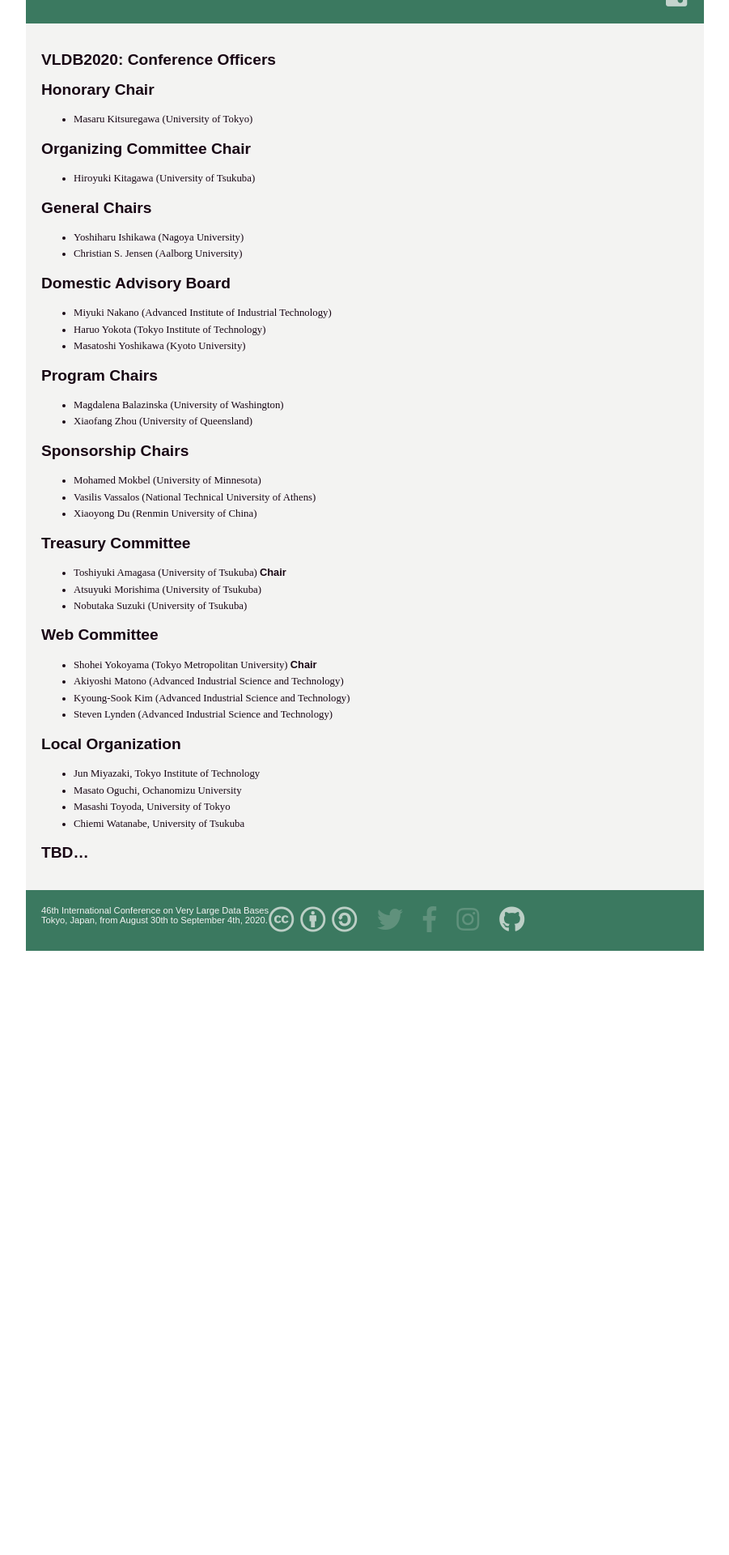
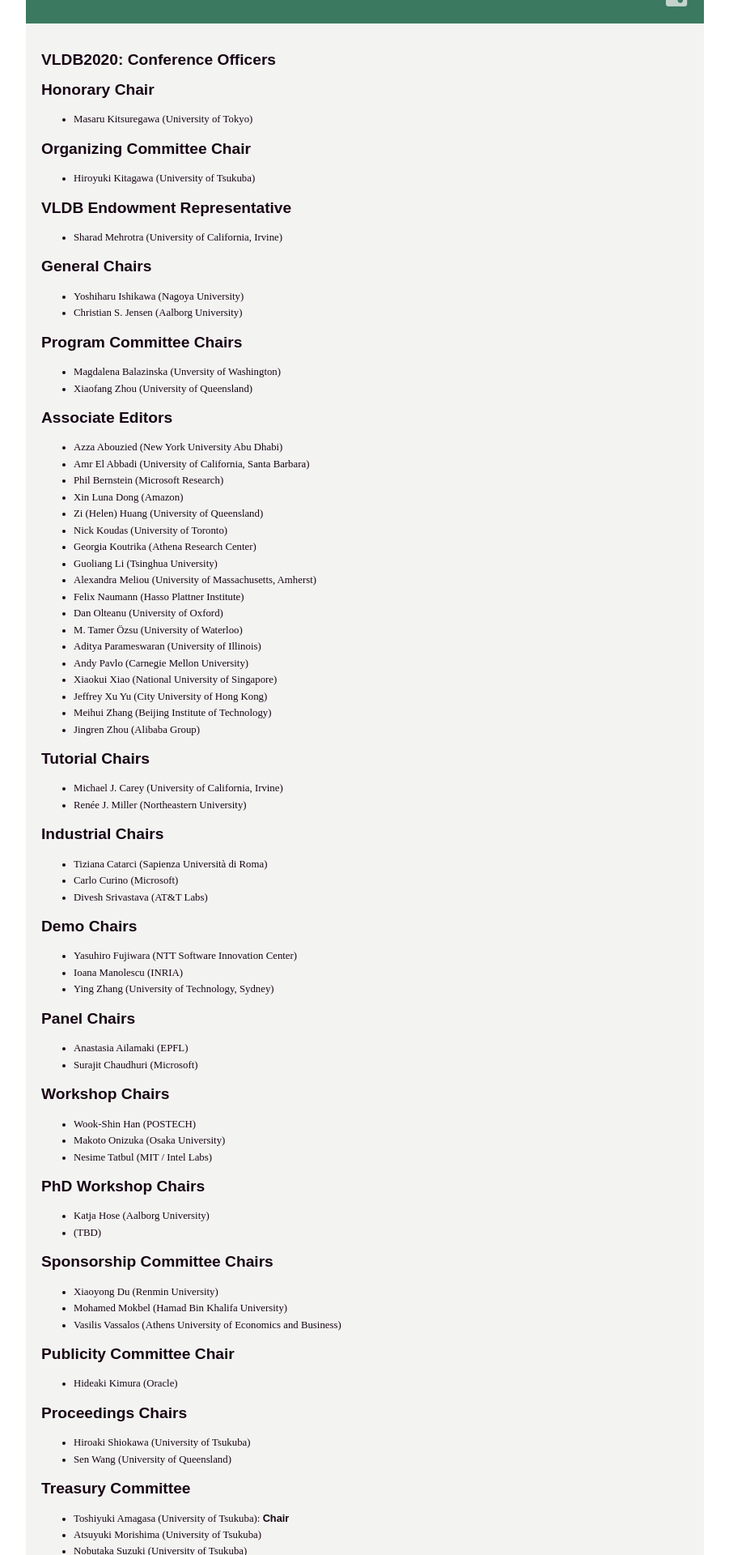
Before and after one commit to VLDB2020/developer-preview, a Jekyll site: the page built from officers.md, in a window 1280 px wide. Shown: the part 2615-4535 px from the top of the page at 81% size, without its empty margins (189-1090 px from the left). Built offline with Jekyll 4.4.1, drawn with Linux system fonts in a browser that asks for light colours; nearby versions of some CDN libraries; some web fonts are replaced; some of the changed text lies outside the part shown.

Commit message:
update officers and PVLDB editors (#25)

```diff
--- a/_includes/submenu.html
+++ b/_includes/submenu.html
@@ -54,7 +54,9 @@
     <a href="officers.html">
         <div class="submenu-item">Conference Officers</div>
     </a>
-    <div class="submenu-item link-disable">PVLDB Review Board</div>
+    <a href="pvldb.html">
+        <div class="submenu-item">PVLDB Review Board</div>
+    </a>
     <div class="submenu-item link-disable">Contact</div>
 </div>
 <div id="submenu-panel-forauthors" class="right-submenu-panel bgcol-forauthors-dark">
--- a/officers.md
+++ b/officers.md
@@ -14,46 +14,114 @@ category: information
 
 * Hiroyuki Kitagawa (University of Tsukuba)
 
+## VLDB Endowment Representative
+
+* Sharad Mehrotra (University of California, Irvine)
+
 ## General Chairs
 
 * Yoshiharu Ishikawa (Nagoya University)
 * Christian S. Jensen (Aalborg University)
 
-## Domestic Advisory Board
+## Program Committee Chairs
 
-* Miyuki Nakano (Advanced Institute of Industrial Technology)
-* Haruo Yokota (Tokyo Institute of Technology)
-* Masatoshi Yoshikawa (Kyoto University)
-
-## Program Chairs
-
-* Magdalena Balazinska (University of Washington)
+* Magdalena Balazinska (Unversity of Washington)
 * Xiaofang Zhou (University of Queensland)
 
-## Sponsorship Chairs
+## Associate Editors
 
-* Mohamed Mokbel (University of Minnesota)
-* Vasilis Vassalos (National Technical University of Athens)
-* Xiaoyong Du (Renmin University of China)
+* Azza Abouzied (New York University Abu Dhabi)
+* Amr El Abbadi (University of California, Santa Barbara)
+* Phil Bernstein (Microsoft Research)
+* Xin Luna Dong (Amazon)
+* Zi (Helen) Huang (University of Queensland)
+* Nick Koudas (University of Toronto)
+* Georgia Koutrika (Athena Research Center)
+* Guoliang Li (Tsinghua University)
+* Alexandra Meliou (University of Massachusetts, Amherst)
+* Felix Naumann (Hasso Plattner Institute)
+* Dan Olteanu (University of Oxford)
+* M. Tamer Özsu (University of Waterloo)
+* Aditya Parameswaran (University of Illinois)
+* Andy Pavlo (Carnegie Mellon University)
+* Xiaokui Xiao (National University of Singapore)
+* Jeffrey Xu Yu (City University of Hong Kong)
+* Meihui Zhang (Beijing Institute of Technology)
+* Jingren Zhou (Alibaba Group)
+
+## Tutorial Chairs
+
+* Michael J. Carey (University of California, Irvine)
+* Renée J. Miller (Northeastern University)
+
+## Industrial Chairs
+
+* Tiziana Catarci (Sapienza Università di Roma)
+* Carlo Curino (Microsoft)
+* Divesh Srivastava (AT&T Labs)
+
+## Demo Chairs
+
+* Yasuhiro Fujiwara (NTT Software Innovation Center)
+* Ioana Manolescu (INRIA)
+* Ying Zhang (University of Technology, Sydney)
+
+## Panel Chairs
+
+* Anastasia Ailamaki (EPFL)
+* Surajit Chaudhuri (Microsoft)
+
+## Workshop Chairs
+
+* Wook-Shin Han (POSTECH)
+* Makoto Onizuka (Osaka University)
+* Nesime Tatbul (MIT / Intel Labs)
+
+## PhD Workshop Chairs
+
+* Katja Hose (Aalborg University)
+* (TBD)
+
+## Sponsorship Committee Chairs
+
+* Xiaoyong Du (Renmin University)
+* Mohamed Mokbel (Hamad Bin Khalifa University)
+* Vasilis Vassalos (Athens University of Economics and Business)
+
+## Publicity Committee Chair
+
+* Hideaki Kimura (Oracle)
+
+## Proceedings Chairs
+
+* Hiroaki Shiokawa (University of Tsukuba)
+* Sen Wang (University of Queensland)
 
 ## Treasury Committee
 
-* Toshiyuki Amagasa (University of Tsukuba) <span class="h-font">Chair</span>
+* Toshiyuki Amagasa (University of Tsukuba): <span class="h-font">Chair</span>
 * Atsuyuki Morishima (University of Tsukuba)
 * Nobutaka Suzuki (University of Tsukuba)
 
-## Web Committee
+## Web and SNS Committee
 
-* Shohei Yokoyama (Tokyo Metropolitan University) <span class="h-font">Chair</span>
-* Akiyoshi Matono (Advanced Industrial Science and Technology)
-* Kyoung-Sook Kim (Advanced Industrial Science and Technology)
-* Steven Lynden (Advanced Industrial Science and Technology)
+* Shohei Yokoyama (Tokyo Metropolitan University): <span class="h-font">Chair</span>
+* Kyoung-Sook Kim (AIST)
+* Steven Lynden (AIST)
+* Akiyoshi Matono (AIST)
 
-## Local Organization
+## Local Arrangement Committee
 
-* Jun Miyazaki, Tokyo Institute of Technology
-* Masato Oguchi, Ochanomizu University
-* Masashi Toyoda, University of Tokyo
-* Chiemi Watanabe, University of Tsukuba
+* Jun Miyazaki (Tokyo Institute of Technology): <span class="h-font">Chair</span>
+* Masato Oguchi (Ochanomizu University)
+* Masashi Toyoda (University of Tokyo)
+* Chiemi Watanabe (University of Tsukuba)
+* Registration Chairs
+* Kaoru Katayama (Tokyo Metropolitan University)
+* Takashi Tomii (Yokohama National University)
 
-## TBD...
+## Domestic Advisory Board
+
+* Miyuki Nakano (Advanced Institute of Industrial Technolog)
+* Haruo Yokota (Tokyo Institute of Technology)
+* Masatoshi Yoshikawa (Kyoto University)
--- /dev/null
+++ b/pvldb.md
@@ -0,0 +1,204 @@
+---
+layout: default
+title: PVLDB Review Board
+category: information
+---
+
+# VLDB2020: PVLDB Review Board
+
+## Research Track Program Committee
+
+* Ziawasch Abedjan (TU Berlin)
+* Ashraf Aboulnaga (Qatar Computing Research Institute, HBKU)
+* Pelin Angın (Middle East Technical University)
+* Arvind Arasu (Microsoft Research)
+* Joy Arulraj (Georgia Tech)
+* Manos Athanassoulis (Boston University)
+* Zhifeng Bao (RMIT University)
+* Ilaria Bartolini (University of Bologna)
+* Leilani Battle (University of Maryland)
+* Kaustubh Beedkar (TU Berlin)
+* Arnab Bhattacharya (IIT Kanpur)
+* Sourav S Bhowmick (Nanyang Technological University)
+* Carsten Binnig (TU Darmstadt)
+* Spyros Blanas (The Ohio State University)
+* Matthias Boehm (Graz University of Technology)
+* Alexander Böhm (SAP SE)
+* Michael Böhlen (University of Zürich)
+* Peter Boncz (Centrum Wiskunde & Informatica)
+* Angela Bonifati (Lyon 1 University)
+* Philippe Bonnet (IT University of Copenhagen)
+* Renata Borovica-Gajic (University of Melbourne)
+* Huiping Cao (New Mexico State University)
+* Lei Cao (MIT)
+* Lijun Chang (The University of Sydney)
+* Surajit Chaudhuri (Microsoft Research)
+* Lei Chen (Hong Kong University of Science and Technology)
+* Hong Cheng (The Chinese University of Hong Kong)
+* Reynold Cheng (The University of Hong Kong)
+* Fei Chiang (McMaster University)
+* Xu Chu (Georgia Tech)
+* Bobbie Cochrane (IBM)
+* Gao Cong (Nanyang Technological Univesity)
+* Brian Cooper (Google)
+* Natacha Crooks (University of Texas at Austin)
+* Andrew Crotty (Brown University)
+* Bin Cui (Peking University)
+* Sudipto Das (Microsoft Research)
+* Akash Das Sarma (Facebook)
+* Khuzaima Daudjee (University of Waterloo)
+* Niv Dayan (Harvard University)
+* Dong Deng (Rutgers University)
+* Bailu Ding (Microsoft Research)
+* Bolin Ding (Alibaba Group)
+* Jens Dittrich (Saarland University)
+* Harish Doraiswamy (New York University)
+* Eduard C. Dragut (Temple University)
+* Curtis Dyreson (Utah State University)
+* Mohamed Y. Eltabakh (Teradata Labs)
+* Jose M. Faleiro (University of California, Berkeley)
+* Ju Fan (Renmin University of China)
+* Raul Castro Fernandez (MIT)
+* Avrilia Floratou (Microsoft Research)
+* Avigdor Gal (Technion)
+* Alex Galakatos (Brown University)
+* Johann Gamper (Free University of Bozen-Bolzano)
+* Jing Gao (University at Buffalo)
+* Yunjun Gao (Zhejiang University)
+* Tingjian Ge (University of Massachusetts, Lowell)
+* Floris Geerts (University of Antwerp)
+* Johannes Gehrke (Microsoft Research)
+* Jonathan Goldstein (Microsoft Research)
+* Torsten Grust (University of Tübingen)
+* Wook-Shin Han (POSTECH)
+* Takahiro Hara (Osaka University)
+* Oktie Hassanzadeh (IBM Research)
+* Michael Hay (Colgate University)
+* Xi He (University of Waterloo)
+* Melanie Herschel (University of Stuttgart)
+* Katja Hose (Aalborg University)
+* Wen Hua (The University of Queensland)
+* Xin Huang (Hong Kong Baptist University)
+* Yan Huang (University of North Texas)
+* Seung-won Hwang (Yonsei University)
+* Christopher Jermaine (Rice University)
+* Ruoming Jin (Kent State University)
+* Eser Kandogan (IBM Research - Almaden)
+* Murat Kantarcioglu (University of Texas at Dallas)
+* Verena Kantere (University of Ottawa)
+* Pinar Karagoz (Middle East Technical University)
+* Manos Karpathiotakis (EPFL)
+* Batya Kenig (University of Washington)
+* Oliver Kennedy (University at Buffalo)
+* Arijit Khan (Nanyang Technological University)
+* Daniel Kifer (Pennsylvania State University)
+* Hideaki Kimura (Oracle)
+* Sanjay Krishnan (University of Chicago)
+* Arun Kumar (University of California, San Diego)
+* Chuan Lei (IBM Research - Almaden)
+* Viktor Leis (Technical University of Munich)
+* Ulf Leser (Humboldt-Universität zu Berlin)
+* Chengkai Li (The University of Texas at Arlington)
+* Feifei Li (University of Utah)
+* Rong-Hua Li (Beijing Institute of Technology)
+* Sebastian Link (The University of Auckland)
+* Chengfei Liu (Swinburne University of Technology)
+* Hua Lu (Aalborg University)
+* Jiaheng Lu (University of Helsinki)
+* Wei Lu (Renmin University of China)
+* Shuai Ma (Beihang University)
+* Nikos Mamoulis (University of Ioannina)
+* Ioana Manolescu (INRIA)
+* Essam Mansour (Qatar Computing Research Institute, HBKU)
+* Ryan Marcus (Brandeis University)
+* Sergey Melnik (Google)
+* Mohamed Mokbel (Qatar Computing Research Institute, HBKU)
+* Mirella Moura Moro (Universidade Federal de Minas Gerais)
+* Davide Mottin (Aarhus University)
+* Parth Nagarkar (New Mexico State University)
+* Faisal Nawab (University of California, Santa Cruz)
+* Thomas Neumann (Technical University of Munich)
+* Milos Nikolic (The University of Edinburgh)
+* Beng Chin Ooi (National University of Singapore)
+* Ismail Oukid (SAP SE)
+* Mourad Ouzzani (Qatar Computing Research Institute, HBKU)
+* Themis Palpanas (Paris Descartes University)
+* George Papadakis (University of Athens)
+* Olga Papaemmanouil (Brandeis University)
+* Thorsten Papenbrock (Hasso Plattner Institute)
+* Paolo Papotti (EURECOM)
+* Stefano Paraboschi (Universita' degli Studi di Bergamo)
+* Yongjoo Park (University of Michigan)
+* Jignesh M. Patel (University of Wisconsin-Madison)
+* Peter Pietzuch (Imperial College London)
+* Holger Pirk (Imperial College London)
+* Fábio Porto (National Laboratory for Scientific Computing (LNCC), Brazil)
+* Dan R. K. Ports (Microsoft Research)
+* Lu Qin (University of Technology Sydney)
+* Abdul H. Quamar (IBM Research - Almaden)
+* Tilmann Rabl (TU Berlin)
+* Karthik Ramachandra (Microsoft Research)
+* Maya Ramanath (IIT Delhi)
+* Berthold Reinwald (IBM Research)
+* Theodoros Rekatsinas (University of Wisconsin-Madison)
+* Uwe Roehm (The University of Sydney)
+* Jennie Rogers (Northwestern University)
+* Florin Rusu (University of California, Merced)
+* Diptikalyan Saha (IBM Research AI India)
+* Ken Salem (University of Waterloo)
+* Semih Salihoglu (University of Waterloo)
+* Maria Luisa Sapino (University of Torino)
+* A. Erdem Sariyuce (University at Buffalo)
+* Mohamed Sarwat (Arizona State University)
+* Maximilian Schleich (University of Oxford)
+* Mohamed Sharaf (Univeristy of Queensland)
+* Yanyan Shen (Shanghai Jiao Tong University)
+* Kyuseok Shim (Seoul National University)
+* Prashant Shiralkar (Amazon)
+* Alkis Simitsis (Hewlett Packard Enterprise)
+* Kostas Stefanidis (Tampere University)
+* Rebecca Taft (Cockroach Labs)
+* Nan Tang (Qatar Computing Research Institute, HBKU)
+* Yufei Tao (The Chinese University of Hong Kong)
+* Jens Teubner (TU Dortmund)
+* Andreas Thor (University of Applied Sciences for Telecommunications Leipzig)
+* Yongxin Tong (Beihang University)
+* Anthony K. H. Tung (National University of Singapore)
+* Yannis Velegrakis (Utrecht University)
+* Stratis Viglas (University of Edinburgh)
+* Daisy Zhe Wang (University of Florida)
+* Guoren Wang (Beijing Institute of Technology)
+* Jiannan Wang (Simon Fraser University)
+* Junhu Wang (Griffith University)
+* Sibo Wang (The Chinese University of Hong Kong)
+* Eugene Wu (Columbia University)
+* Yingjun Wu (IBM Research - Almaden)
+* Yinglong Xia (Huawei Research America)
+* Chuan Xiao (Osaka University)
+* Yanghua Xiao (Fudan University)
+* Li Xiong (Emory University)
+* Jianliang Xu (Hong Kong Baptist University)
+* Xiaochun Yang (Northeastern University, China)
+* Junjie Yao (East China Normal University)
+* Hongzhi Yin (The University of Queensland)
+* Man Lung Yiu (Hong Kong Polytechnic University)
+* Haruo Yokota (Tokyo Institute of Technology)
+* Masatoshi Yoshikawa (Kyotou University)
+* Xiangyao Yu (MIT)
+* Demetrios Zeinalipour-Yazti (University of Cyprus Cyprus)
+* Baihua Zheng (Singapore Management University)
+* Rui Zhang (University of Melbourne)
+* Wenjie Zhang (University of New South Wales)
+* Xiaofei Zhang (The University of Memphis)
+* Ying Zhang (University of Technology Sydney)
+* Yuanyuan Zhu (Wuhan University)
+* Lei Zou (Peking University)
+* Kostas Zoumpatianos (Harvard University)
+
+## Industrial Track Program Committee
+
+* (TBD )
+
+## Demonstration Track Program Committee
+
+* (TBD )
```
